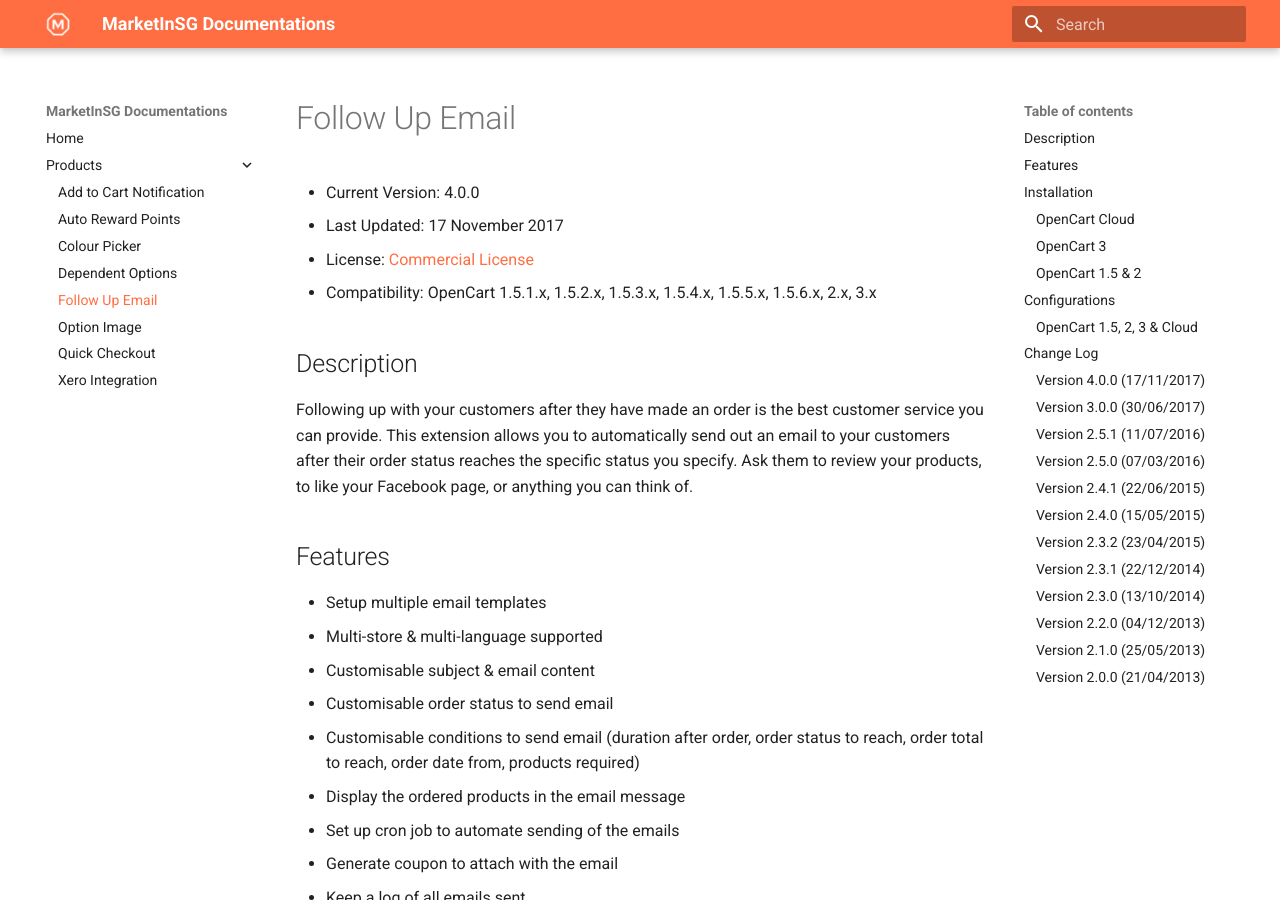
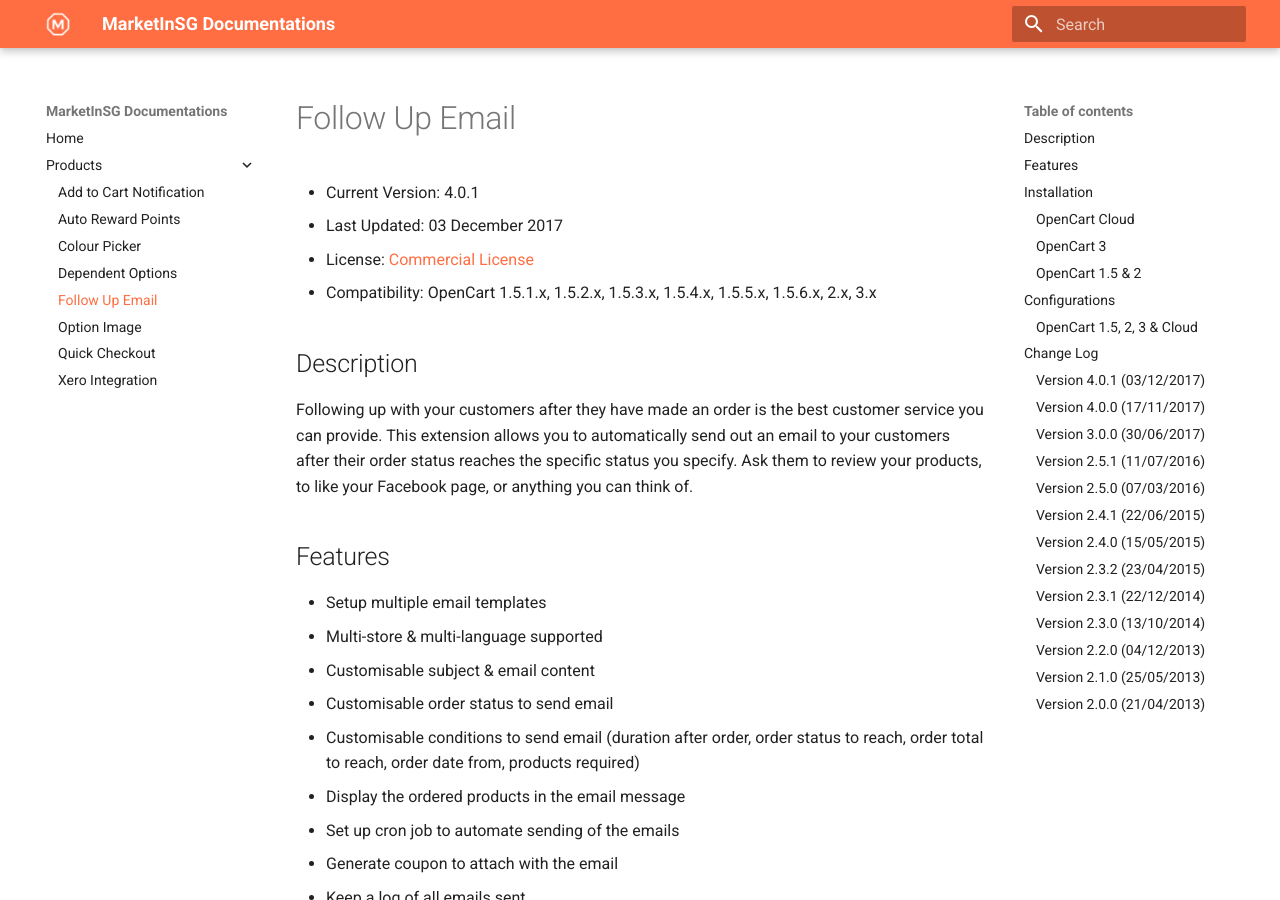
Before and after one commit to Equotix/opencart-docs, an MkDocs documentation site: the page built from docs/follow_up_email.md, in a window 1280 px wide and 900 px high. Built offline with MkDocs 1.6.1 and Material for MkDocs 9.7.7, drawn with Linux system fonts in a browser that asks for light colours; old or Windows-style settings are respelled for this version of MkDocs; some of the changed text lies outside the part shown.

Commit message:
follow up email updates

```diff
--- a/docs/follow_up_email.md
+++ b/docs/follow_up_email.md
@@ -1,7 +1,7 @@
 # Follow Up Email
 
-* Current Version: 4.0.0
-* Last Updated: 17 November 2017
+* Current Version: 4.0.1
+* Last Updated: 03 December 2017
 * License: [Commercial License][1]
 * Compatibility: OpenCart 1.5.1.x, 1.5.2.x, 1.5.3.x, 1.5.4.x, 1.5.5.x, 1.5.6.x, 2.x, 3.x
 
@@ -114,6 +114,8 @@
 
 ## Change Log
 
+### Version 4.0.1 (03/12/2017)
+* Fixed minor bug for OpenCart 1.5 to OpenCart 2.2.x release
 ### Version 4.0.0 (17/11/2017)
 * Rebuilt of the extension
 * Added ability to have multiple email templates
```
